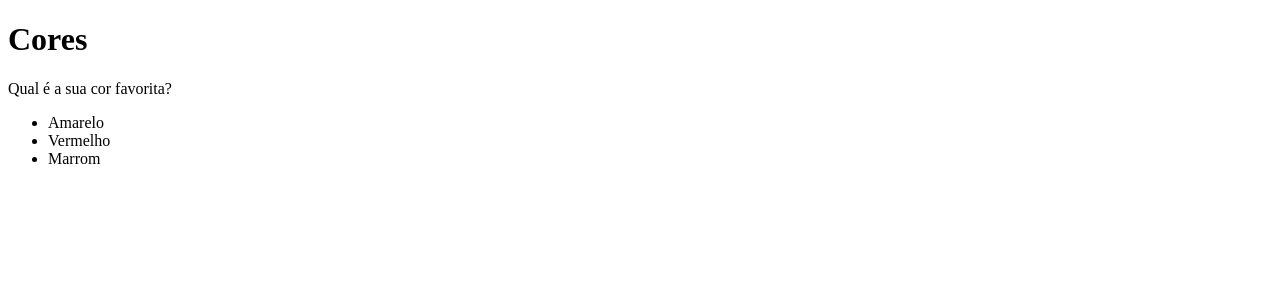
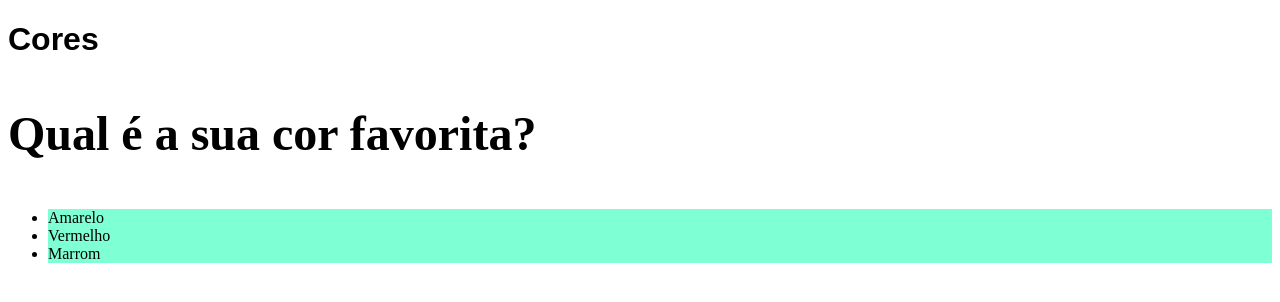
Before and after one commit to JefersonVM/dia-02-secao03, a plain HTML site: page pagina2.html in a window 1280 px wide. Drawn offline with Linux system fonts and the light colour scheme.

Commit message:
Fazendo alterações na página2

```diff
--- a/pagina2.html
+++ b/pagina2.html
@@ -3,7 +3,21 @@
   <head>
     <meta charset="UTF-8">
     <title>HTML</title>
-    <style></style>
+    <style>
+        h1 {
+            font-family: sans-serif;
+        }
+        p {
+            font-weight: 600;
+            font-size: 3em;
+        }
+        body {
+            font-size: 16px;
+        }
+        li {
+            background-color: aquamarine;
+        }
+    </style>
   </head>
   <body>
     <h1>Cores</h1>
```
